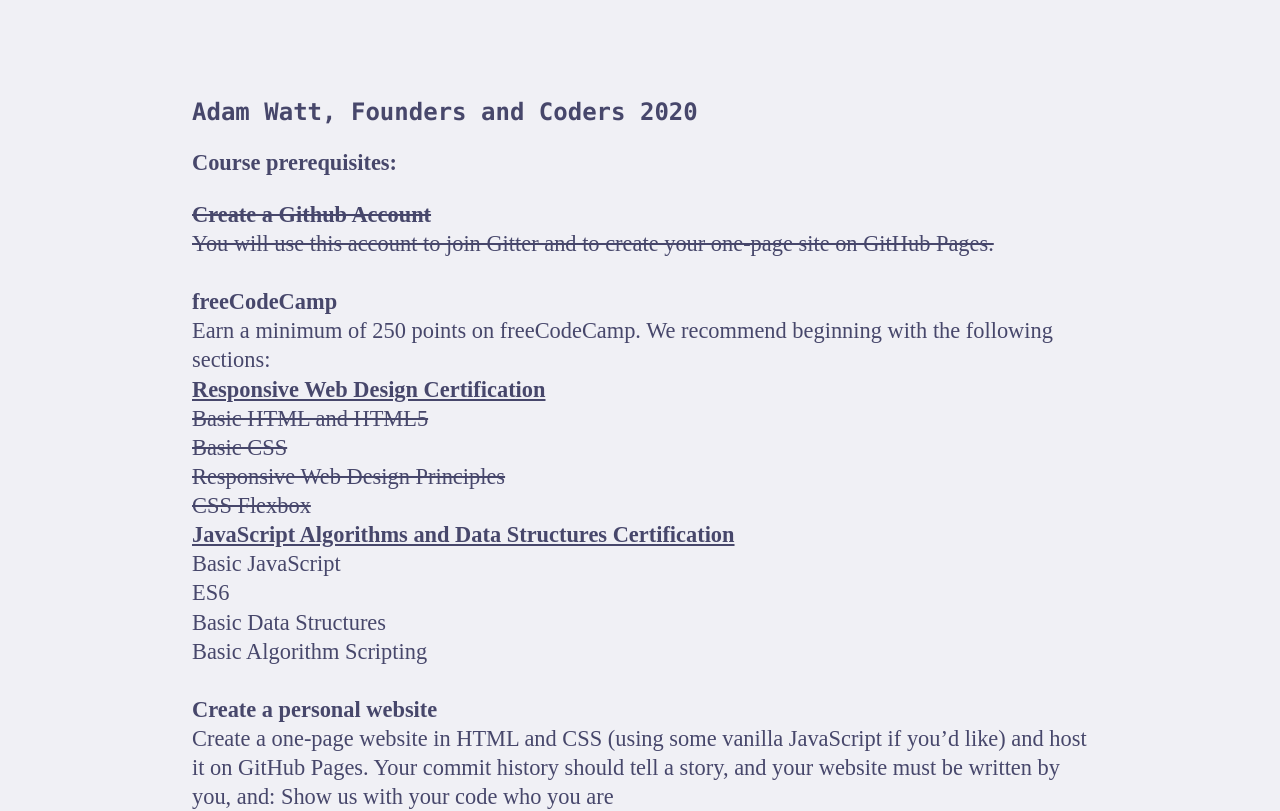
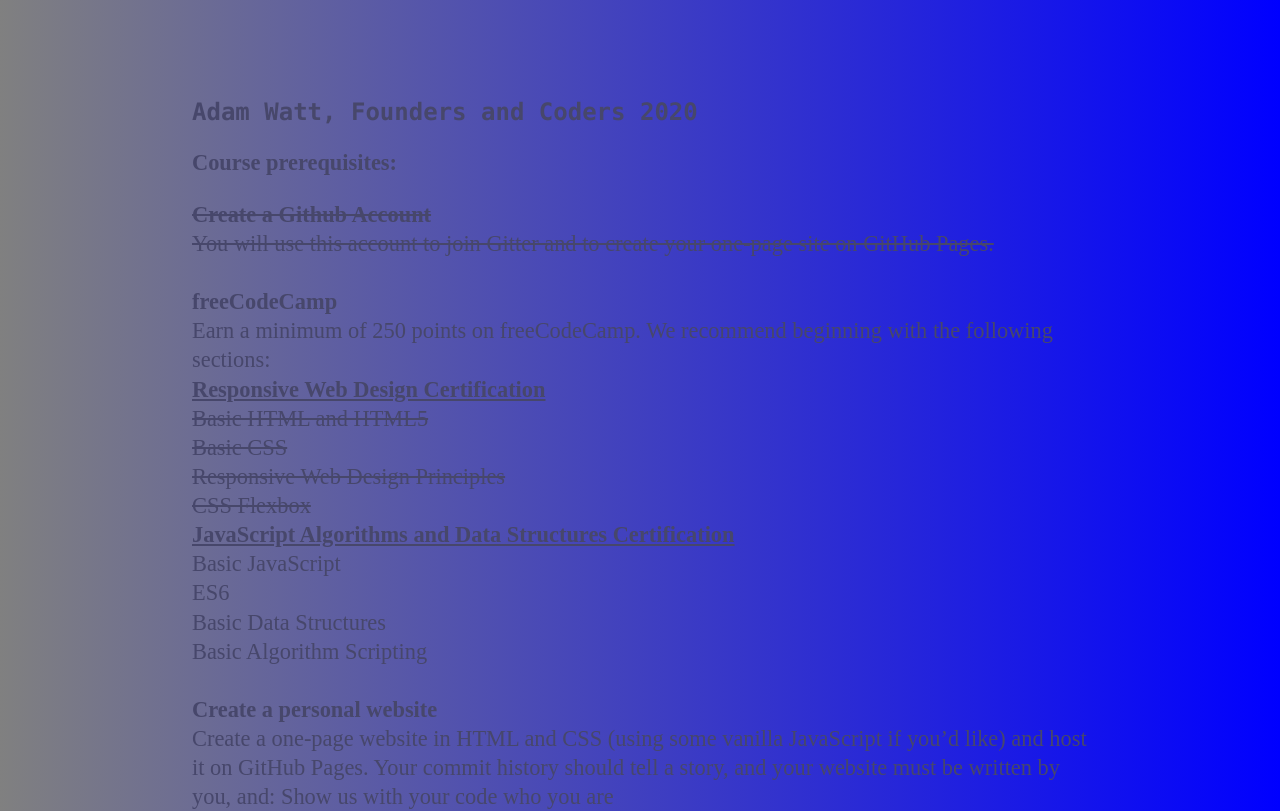
Before and after one commit to adxm1/adxm1.github.io, a plain HTML site: page index.html in a window 1280 px wide. Shown: the top 811 px of the page. Drawn offline with Linux system fonts and the light colour scheme.

Commit message:
Update main.css

```diff
--- a/css/main.css
+++ b/css/main.css
@@ -1,6 +1,6 @@
 
 body {
-    margin: 60px auto;
+    background: linear-gradient(90deg, grey, blue);margin: 60px auto;
     width: 70%;
     background-color: #f0f0f5;
     color: #47476b;
```
